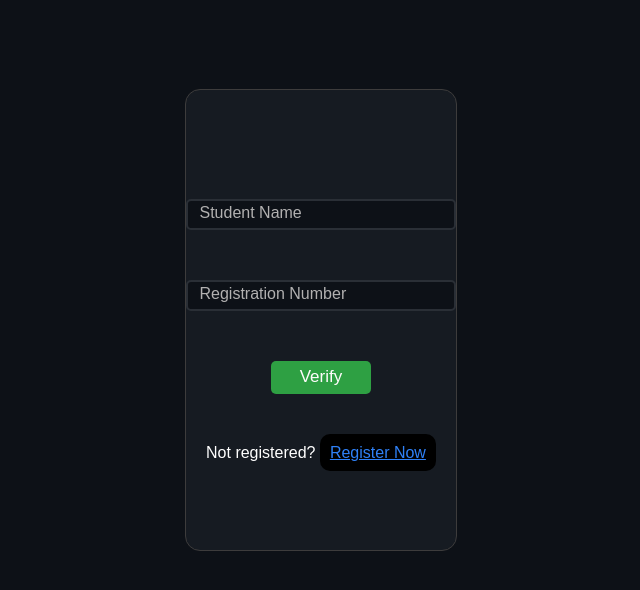
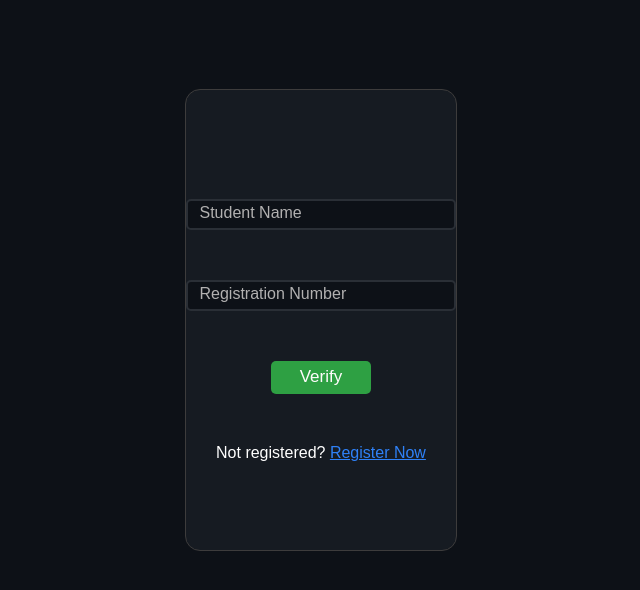
Before and after one commit to Redoxftw/OD-Automate, a website: page public/index.html in a window 1280 px wide. Shown: the whole page, without its empty margins (319-959 px from the left). Drawn offline with Linux system fonts and the light colour scheme; a web font is replaced by a local one.

Commit message:
Changed 'register now' css

```diff
--- a/public/style.css
+++ b/public/style.css
@@ -123,15 +123,11 @@ button {
 /* registration link */
 
 a {
-    background-color: black;
-    text-align: none;
-    border-radius: 10px;
     color: var(--text-color);
-    padding: 10px;
 }
 
 a:hover {
-    background-color: var(--button);
+    color: var(--button);
 }
 
 input {
```
